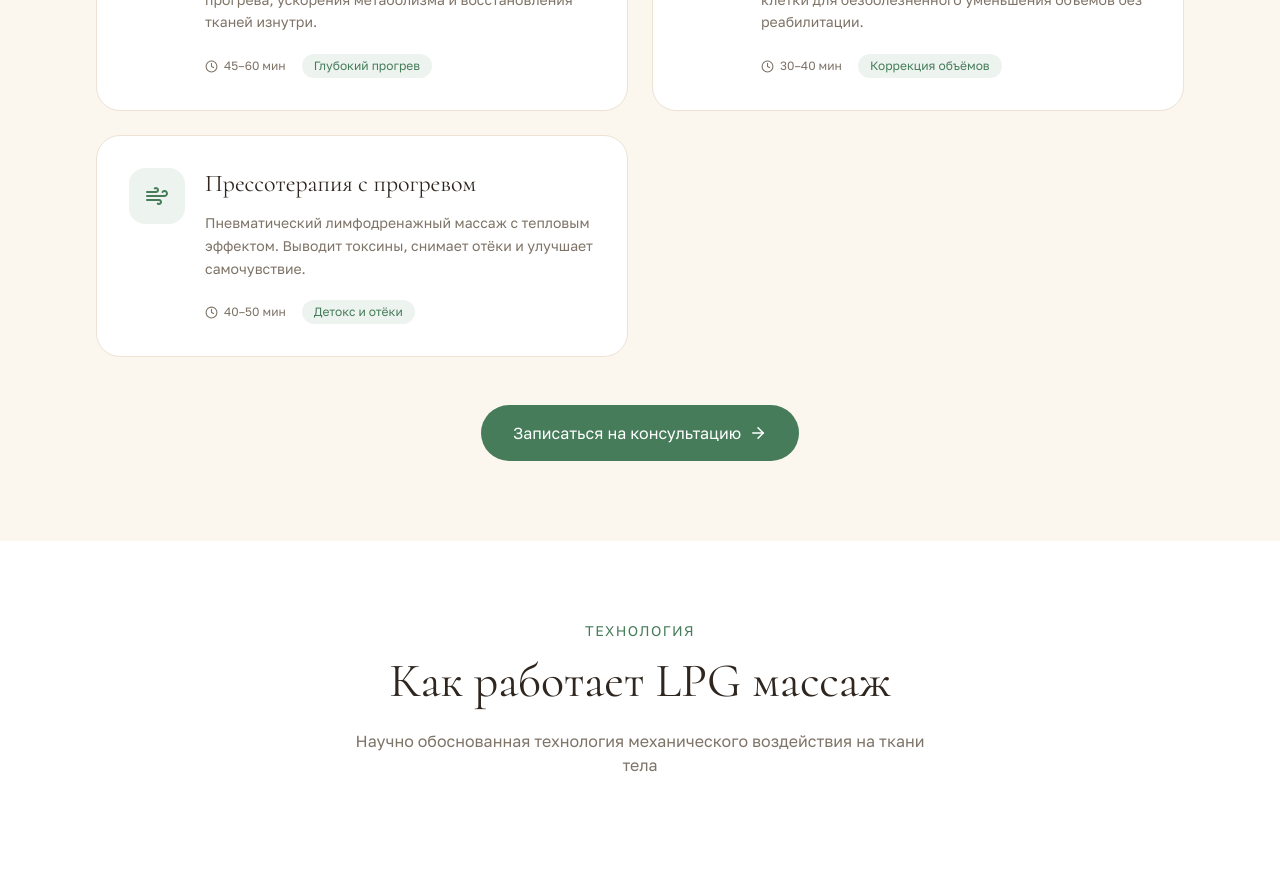
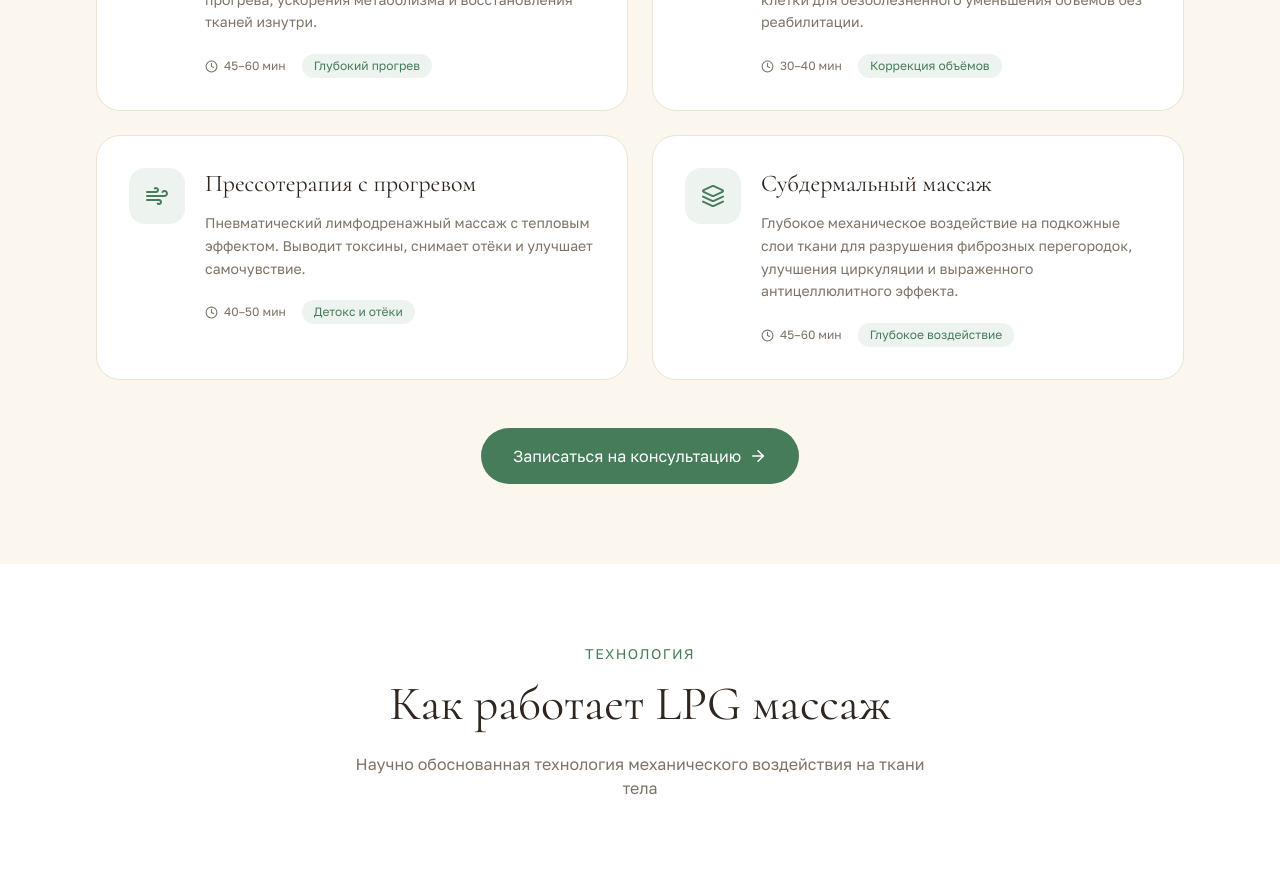
Before and after one commit to pr-poehali-dev/body-slim-lpg-website, a React (Vite) app: page / in a window 1280 px wide. Shown: the part 2480-3353 px from the top of the page. Built offline with nearby package versions, Linux system fonts and the light colour scheme.

Commit message:
Добавить субдермальный массаж

```diff
--- a/src/components/HeroAndServices.tsx
+++ b/src/components/HeroAndServices.tsx
@@ -82,6 +82,13 @@ const services = [
     desc: "Пневматический лимфодренажный массаж с тепловым эффектом. Выводит токсины, снимает отёки и улучшает самочувствие.",
     duration: "40–50 мин",
     effect: "Детокс и отёки",
+  },
+  {
+    icon: "Layers",
+    title: "Субдермальный массаж",
+    desc: "Глубокое механическое воздействие на подкожные слои ткани для разрушения фиброзных перегородок, улучшения циркуляции и выраженного антицеллюлитного эффекта.",
+    duration: "45–60 мин",
+    effect: "Глубокое воздействие",
   },
 ];
 
```
